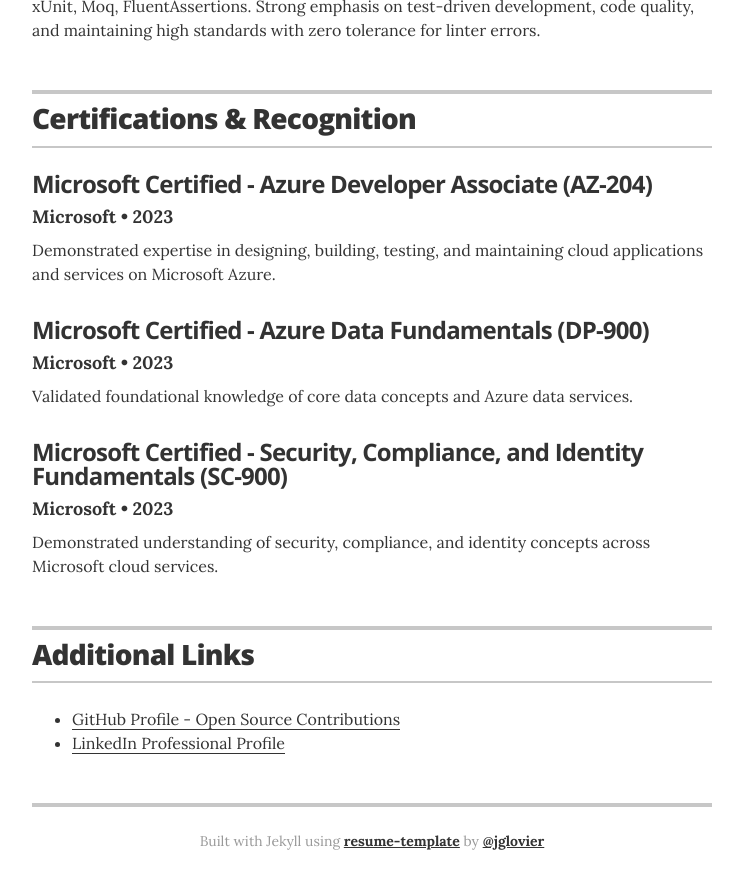
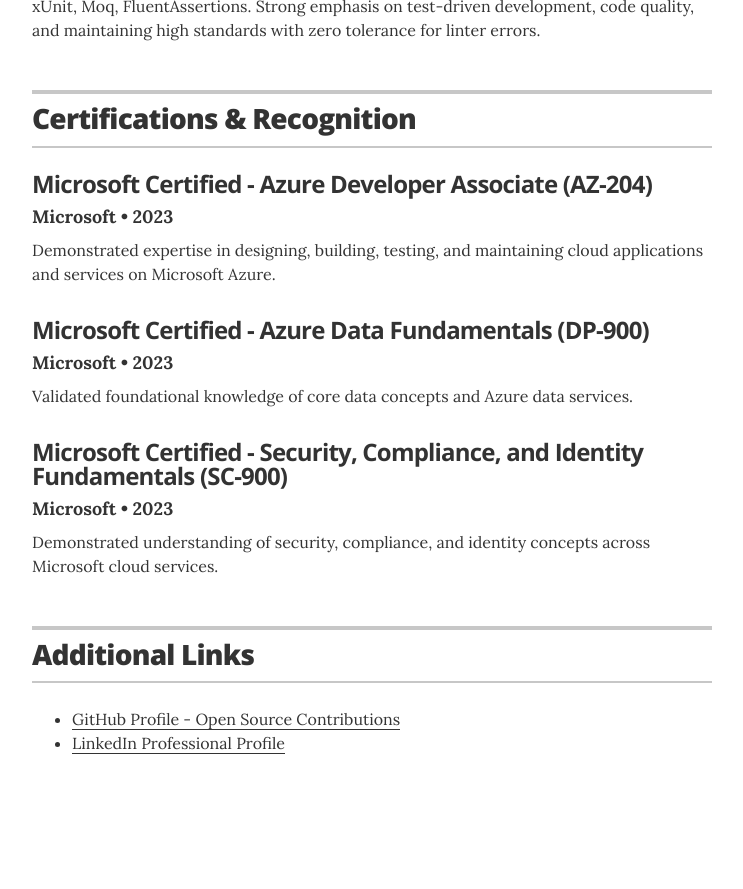
Before and after one commit to ChristianGrimberg/ChristianGrimberg, a Jekyll site: the page built from index.html, in a window 1280 px wide and 900 px high, scrolled down 2696 px. Shown: the top 889 px of the window, without its empty margins (268-1011 px from the left). Built offline with Jekyll 4.4.1, drawn with Linux system fonts in a browser that asks for light colours; after the commit the page ends 3499 px from its top, so only the background shows below that.

Commit message:
Remove Jekyll template footer from resume layouts
Co-authored-by: ChristianGrimberg <19435185+ChristianGrimberg@users.noreply.github.com>

```diff
--- a/_layouts/resume-i18n.html
+++ b/_layouts/resume-i18n.html
@@ -244,10 +244,6 @@
       <!-- end Print Social Links -->
       {% endif %}
 
-      <footer class="page-footer">
-        <p class="footer-line">Built with Jekyll using <a href="https://github.com/jglovier/resume-template">resume-template</a> by <a href="http://twitter.com/jglovier">@jglovier</a></p>
-      </footer>
-
     </div>
 
   </body>
--- a/_layouts/resume.html
+++ b/_layouts/resume.html
@@ -232,11 +232,6 @@
       <!-- end Print Social Links -->
       {% endif %}
 
-      <footer class="page-footer">
-        <p class="footer-line">Made by <a href="http://twitter.com/jglovier">@jglovier</a>. Fork me on <a href="https://github.com/jglovier/resume-template">GitHub</a>.</p>
-        <p class="footer-line">If this is your live resume, you can modify or remove this part. ;-)</p>
-      </footer>
-
     </div>
 
   </body>
```
